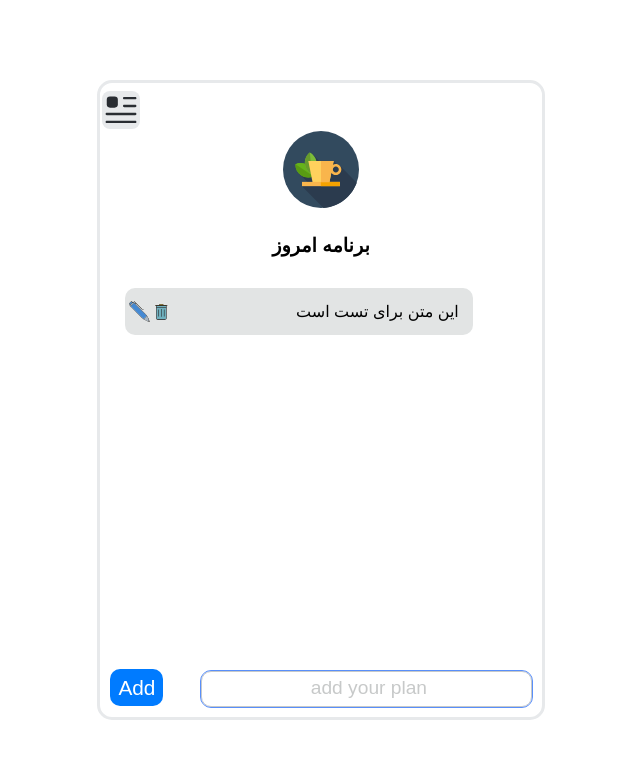
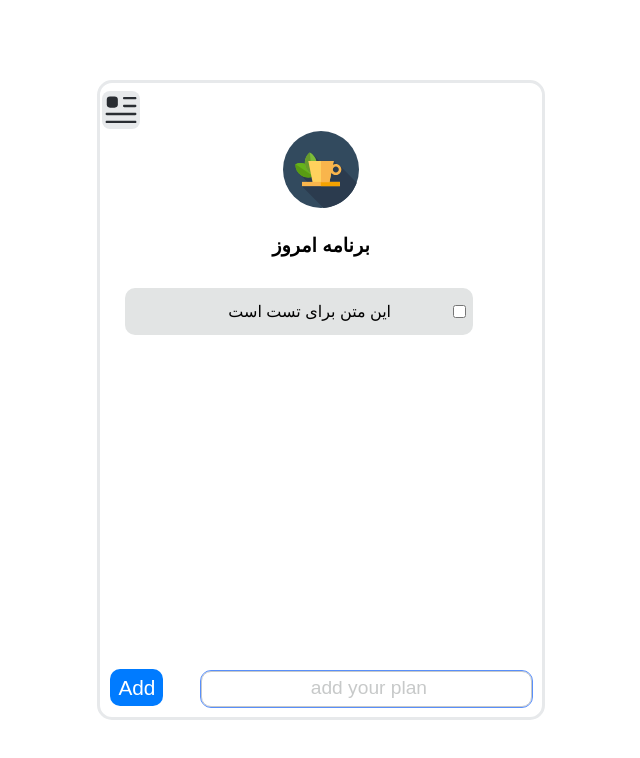
Before and after one commit to Ali-saadat129/checklist, a React (Create React App) app: page / in a window 1280 px wide. Shown: the top 758 px of the page, without its empty margins (319-959 px from the left). Built offline with nearby package versions, Linux system fonts and the light colour scheme; a small style sheet from the web is missing.

Commit message:
Todo list is ready :)

```diff
--- a/src/CheckList.js
+++ b/src/CheckList.js
@@ -7,9 +7,12 @@ import Style from "./style/Checklist.module.css"
 import Main from "./components/Main"
 
 const CheckList = () => {
+
+
+
     return (
         <div className={Style.container}>
-            <Main />
+            <Main  />
         </div>
     );
 };
--- a/src/components/Main.js
+++ b/src/components/Main.js
@@ -18,10 +18,10 @@ import Setting from './Setting';
 
 
 const Main = () => {
-    console.log(window.innerWidth)
 // states
-    const [planstate,setplan] = useState(["این متن برای تست است "])
-    const [tempState,setTemp] = useState("")
+    const [planstate,setplan] = useState(["این متن برای تست است "]);
+    const [tempState,setTemp] = useState("");
+    const [planDo,setplando] =useState([])
 // ------------------------- functions ----------------------
 // set value of temperary state from input
     const inputHandler = (event) => {
@@ -95,12 +95,27 @@ const EditPlan = (event) => {
     inputbutton.setAttribute("whatdo","EDIT")
     inputbutton.setAttribute("indexof",`${targetIndex}`)
 }
+// function for checkbox
+const checkplan = (value) => {
+    if(value==="DO"){
+        const newplanlist = planDo
+        newplanlist.push(value)
+        setplando(newplanlist)
+        console.log(planDo)
+    }
+    if(value==="notDO"){
+        const newplanlist = planDo
+        newplanlist.splice(value,1)
+        setplando(newplanlist)
+        console.log(planDo)
+    }
+}
 
     return (
 
         <div className={Styles.container}>
             <div id='setting' className={Styles.Setting}>
-                <Setting all={planstate.length} close={setClose} />
+                <Setting all={planstate.length} plando={planDo.length} close={setClose} />
             </div>
             <div id='header' className={Styles.header}>
                 <img onClick={settingHandler}  className={Styles.threeline} src={line}></img>
@@ -109,7 +124,7 @@ const EditPlan = (event) => {
             </div>
 
             <div id='planParent' className={Styles.planParent}>
-                <Plans RemovePlan={RemovePlan} EditPlan={EditPlan} state={planstate} setstate={setplan}></Plans>
+                <Plans RemovePlan={RemovePlan} checkplan={checkplan} EditPlan={EditPlan} state={planstate} setstate={setplan}></Plans>
             </div>
 
             <div id='inputParent' className={Styles.inputParent}>
--- a/src/components/Plan.js
+++ b/src/components/Plan.js
@@ -1,6 +1,7 @@
 import React from 'react';
 
-
+// Hooks
+import { useState } from 'react';
 // styles
 import Styles from "../style/Plan.module.css"
 
@@ -8,12 +9,40 @@ import Styles from "../style/Plan.module.css"
 import Trash from "../style/trash.svg"
 import Edit from "../style/edit.svg"
 
-const Plan = ({data,RemovePlan,EditPlan}) => {
+const Plan = ({data,RemovePlan,EditPlan,checkplan}) => {
+
 
 
     const plandata = document.getElementById('plandata')
+
+    const chackHandler = (value) => {
+
+        if(value==true){
+            checkplan("DO")
+        }
+        else{
+            checkplan("notDO")
+
+        }
+    }
+
+
+    const [isChecked, setIsChecked] = useState(false);
+
+    function handleCheckboxChange(event) {
+      setIsChecked(event.target.checked);
+      console.log(event.target.checked)
+    }
+
     return (
         <div className={Styles.plan}>
+
+            <input type='checkbox' id='checkbut'
+             className={Styles.inputDo} onClick={(event) =>  chackHandler(event.target.checked)}
+                checked={isChecked}
+                onChange={handleCheckboxChange}
+              ></input>
+
             <p  id='plandata' className={Styles.text}>{data}</p>
             <div>
                 <img onClick={() => RemovePlan(data)} className={Styles.Trash} src={Trash}></img>
--- a/src/components/Plans.js
+++ b/src/components/Plans.js
@@ -7,11 +7,11 @@ import Styles from "../style/Plans.module.css"
 // component
 import Plan from './Plan';
 
-const Plans = ({state,setstate ,RemovePlan,EditPlan}) => {
+const Plans = ({state,setstate ,RemovePlan,EditPlan,checkplan}) => {
 
     return (
         <div className={Styles.container}>
-            {state && state.map( plan =>  <Plan RemovePlan={RemovePlan} EditPlan={EditPlan} key={Math.random()*1220} data={plan}></Plan> )}
+            {state && state.map( plan =>  <Plan checkplan={checkplan} RemovePlan={RemovePlan} EditPlan={EditPlan} key={Math.random()*1220} data={plan}></Plan> )}
         </div>
     );
 };
--- a/src/components/Setting.js
+++ b/src/components/Setting.js
@@ -9,7 +9,7 @@ import Styles from "../style/Setting.module.css"
 // close setting page function
 
 
-const Setting = ({ all ,close}) => {
+const Setting = ({ all ,close ,plando}) => {
     return (
         <div >
             <div className={Styles.container}>
@@ -39,7 +39,7 @@ const Setting = ({ all ,close}) => {
                             <p className={Styles.count}>برنامه های امروز</p>
                         </div>
                         <div>
-                            <p className={Styles.Statistics}>0</p>
+                            <p className={Styles.Statistics}>{plando}</p>
                             <p className={Styles.count}> انجام شده </p>
                         </div>
                     </div>
--- a/src/style/Plan.module.css
+++ b/src/style/Plan.module.css
@@ -15,6 +15,7 @@
     -o-border-radius: 10px;
     word-wrap: break-word;
 
+
 }
 .text {
     margin: 0;
@@ -27,13 +28,32 @@
 .plan div  .Trash , .plan div  .Edit{
     width: 1.2rem;
     height: 1.2rem;
+    visibility: hidden;
+    cursor: pointer;
+    visibility: hidden ;
+
+}
+@keyframes showbutton {
+    0%{
+        visibility: hidden;
+        opacity: 0;
+    }
+    100%{
+        opacity: 1;
+        visibility: visible;
+    }
+}
+.plan:hover div  .Trash , .plan:hover div  .Edit{
+    animation: showbutton forwards 1s;
+    -webkit-animation: showbutton forwards 1s;
 }
 .plan div  .Trash {
     width: 1.3rem;
     height: 1.3rem;
 }
-
-
+.inputDo {
+    background-color: blue;
+}
 /*  -------- responsive ----------------- */
 @media only screen and (max-width: 768px) {
     .plan .text {
--- a/src/style/Setting.module.css
+++ b/src/style/Setting.module.css
@@ -1,21 +1,21 @@
 /* toggle input style  */
-input[type="checkbox"] {
+.set input {
     position: relative;
     width: 30px;
     height: 15px;
     -webkit-appearance: none;
     appearance: none;
-    background: black;
+    background: rgba(0, 0, 0, 0.5);
     outline: none;
     border-radius: 2rem;
     cursor: pointer;
     box-shadow: inset 0 0 5px rgb(0 0 0 / 50%);
   }
 
-  input[type="checkbox"]::before {
+  .set input::before {
     content: "";
-    width: 16px;
-    height: 16px;
+    width: 15px;
+    height: 15px;
     border-radius: 50%;
     background: #fff;
     position: absolute;
@@ -24,12 +24,12 @@ input[type="checkbox"] {
     transition: 0.5s;
   }
 
-  input[type="checkbox"]:checked::before {
+  .set input:checked::before {
     transform: translateX(100%);
     background: #fff;
   }
 
-  input[type="checkbox"]:checked {
+  .set input:checked {
     background: #00ed64;
   }
   /* body  */
```
